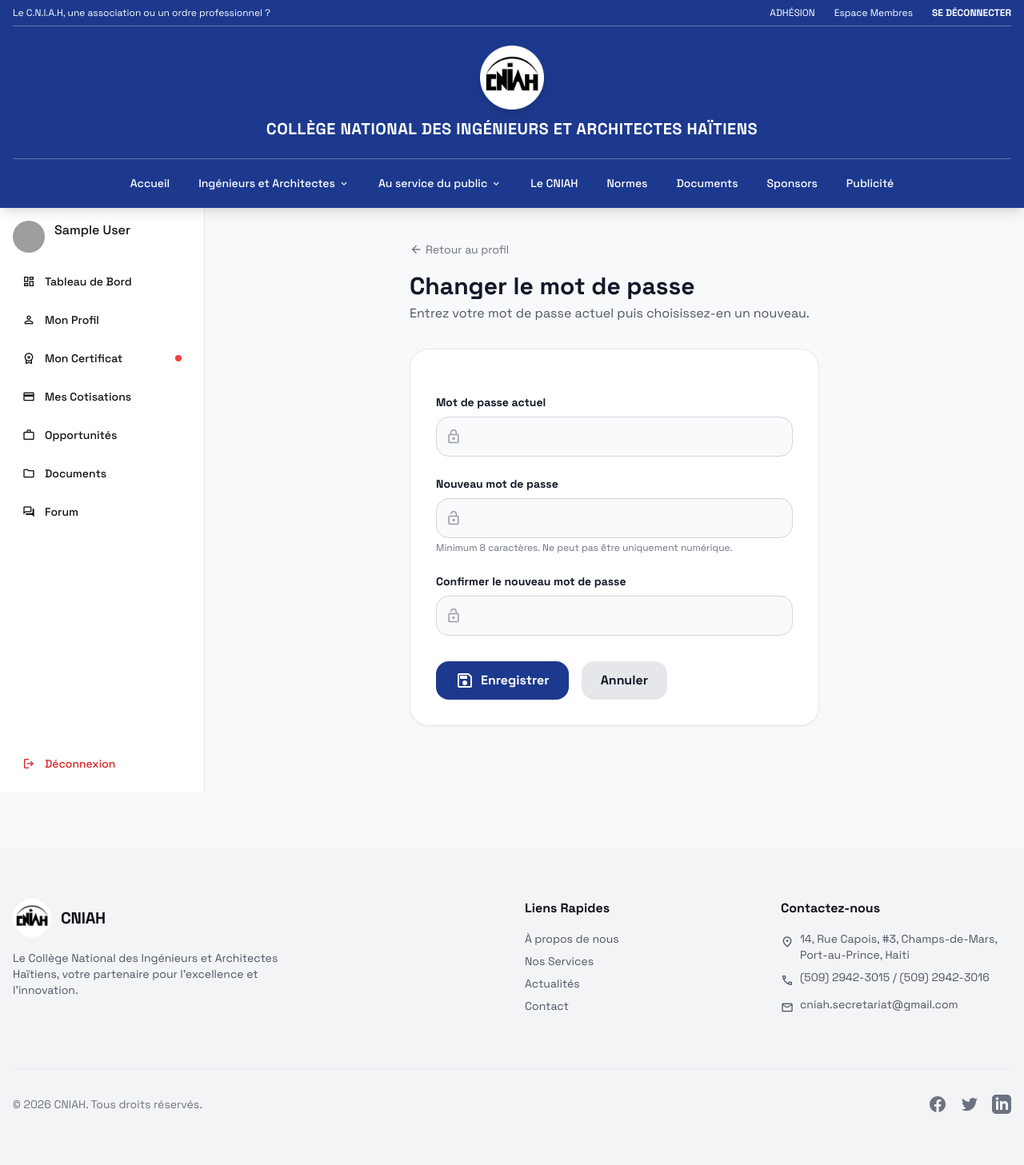
After one commit to Vaillantval/Tr-CNIAH, a Django app: page /membres/changer-mot-de-passe/ in a window 1280 px wide. The commit adds this page. Shown: the whole page at 80% size. Run offline with Django 5.2, Linux system fonts and the light colour scheme; the visitor is signed in with stand-in values (Sample User, id 1); parts of the project's set-up code (start-up, migrations or seed data) failed here and were passed over; some libraries are stand-ins or nearby versions; grey boxes are pictures that could not be loaded.

Commit message:
Feat: direct password-change form for CNIAH members (no email needed)
Add /membres/changer-mot-de-passe/ using Django's PasswordChangeView:
- Member enters current password + new password — no email required
- Styled with sidebar layout matching the rest of the member panel
- Success page redirects back to profile
- Profile "Changer le mot de passe" now links to this view instead of
  the email-based password-reset flow

Co-Authored-By: Claude Sonnet 4.6 <noreply@anthropic.com>

```diff
--- a/src/apps/members/urls.py
+++ b/src/apps/members/urls.py
@@ -1,5 +1,6 @@
 # src/apps/members/urls.py
 from django.urls import path
+from django.contrib.auth import views as auth_views
 from . import views
 
 app_name = 'members'
@@ -21,6 +22,19 @@ urlpatterns = [
     path('cotisations/<int:cotisation_id>/payer/', views.initier_paiement_cotisation, name='initier_paiement'),
     path('cotisations/retour/', views.retour_paiement_cotisation, name='retour_paiement'),
 
+    # Changement de mot de passe (membres connectés, sans email)
+    path('changer-mot-de-passe/',
+         auth_views.PasswordChangeView.as_view(
+             template_name='members/changer_mot_de_passe.html',
+             success_url='/membres/changer-mot-de-passe/succes/',
+         ),
+         name='changer_mot_de_passe'),
+    path('changer-mot-de-passe/succes/',
+         auth_views.PasswordChangeDoneView.as_view(
+             template_name='members/changer_mot_de_passe_succes.html',
+         ),
+         name='changer_mot_de_passe_succes'),
+
     # Forum
     path('forum/', views.forum, name='forum'),
     path('forum/categorie/<int:categorie_id>/', views.forum_categorie, name='forum_categorie'),
--- /dev/null
+++ b/src/templates/members/changer_mot_de_passe.html
@@ -0,0 +1,114 @@
+{% extends 'base.html' %}
+{% load static %}
+{% comment %} src/templates/members/changer_mot_de_passe.html {% endcomment %}
+
+{% block title %}Changer le mot de passe - Espace Membre CNIAH{% endblock %}
+
+{% block content %}
+<div class="flex flex-1 min-h-screen">
+    {% include 'members/components/sidebar.html' %}
+
+    <main class="flex-1 p-6 lg:p-10 bg-background-light dark:bg-background-dark">
+        <div class="max-w-lg mx-auto">
+            <div class="mb-8">
+                <a href="{% url 'members:mon_profil' %}" class="inline-flex items-center gap-1 text-sm text-gray-500 dark:text-gray-400 hover:text-primary mb-4">
+                    <span class="material-symbols-outlined text-base">arrow_back</span>
+                    Retour au profil
+                </a>
+                <h1 class="text-3xl font-black text-gray-900 dark:text-white">Changer le mot de passe</h1>
+                <p class="text-gray-600 dark:text-gray-400 mt-1">Entrez votre mot de passe actuel puis choisissez-en un nouveau.</p>
+            </div>
+
+            <div class="bg-white dark:bg-gray-800 rounded-xl border border-gray-200 dark:border-gray-700 shadow-sm p-8">
+                <form method="POST" class="space-y-6">
+                    {% csrf_token %}
+
+                    <!-- Mot de passe actuel -->
+                    <div>
+                        <label for="id_old_password" class="block text-sm font-bold text-gray-900 dark:text-white mb-2">
+                            Mot de passe actuel
+                        </label>
+                        <div class="relative">
+                            <span class="absolute inset-y-0 left-0 flex items-center pl-3 text-gray-400">
+                                <span class="material-symbols-outlined text-xl">lock</span>
+                            </span>
+                            <input type="password"
+                                   name="old_password"
+                                   id="id_old_password"
+                                   required
+                                   autocomplete="current-password"
+                                   class="w-full pl-10 pr-4 py-3 bg-gray-50 dark:bg-gray-900 border border-gray-300 dark:border-gray-600 rounded-lg text-gray-900 dark:text-white focus:ring-2 focus:ring-primary focus:border-transparent">
+                        </div>
+                        {% if form.old_password.errors %}
+                        <p class="mt-1 text-sm text-red-600 dark:text-red-400">{{ form.old_password.errors|join:", " }}</p>
+                        {% endif %}
+                    </div>
+
+                    <!-- Nouveau mot de passe -->
+                    <div>
+                        <label for="id_new_password1" class="block text-sm font-bold text-gray-900 dark:text-white mb-2">
+                            Nouveau mot de passe
+                        </label>
+                        <div class="relative">
+                            <span class="absolute inset-y-0 left-0 flex items-center pl-3 text-gray-400">
+                                <span class="material-symbols-outlined text-xl">lock_open</span>
+                            </span>
+                            <input type="password"
+                                   name="new_password1"
+                                   id="id_new_password1"
+                                   required
+                                   autocomplete="new-password"
+                                   class="w-full pl-10 pr-4 py-3 bg-gray-50 dark:bg-gray-900 border border-gray-300 dark:border-gray-600 rounded-lg text-gray-900 dark:text-white focus:ring-2 focus:ring-primary focus:border-transparent">
+                        </div>
+                        {% if form.new_password1.errors %}
+                        <p class="mt-1 text-sm text-red-600 dark:text-red-400">{{ form.new_password1.errors|join:", " }}</p>
+                        {% endif %}
+                        <p class="mt-1 text-xs text-gray-500 dark:text-gray-400">
+                            Minimum 8 caractères. Ne peut pas être uniquement numérique.
+                        </p>
+                    </div>
+
+                    <!-- Confirmation -->
+                    <div>
+                        <label for="id_new_password2" class="block text-sm font-bold text-gray-900 dark:text-white mb-2">
+                            Confirmer le nouveau mot de passe
+                        </label>
+                        <div class="relative">
+                            <span class="absolute inset-y-0 left-0 flex items-center pl-3 text-gray-400">
+                                <span class="material-symbols-outlined text-xl">lock_open</span>
+                            </span>
+                            <input type="password"
+                                   name="new_password2"
+                                   id="id_new_password2"
+                                   required
+                                   autocomplete="new-password"
+                                   class="w-full pl-10 pr-4 py-3 bg-gray-50 dark:bg-gray-900 border border-gray-300 dark:border-gray-600 rounded-lg text-gray-900 dark:text-white focus:ring-2 focus:ring-primary focus:border-transparent">
+                        </div>
+                        {% if form.new_password2.errors %}
+                        <p class="mt-1 text-sm text-red-600 dark:text-red-400">{{ form.new_password2.errors|join:", " }}</p>
+                        {% endif %}
+                    </div>
+
+                    {% if form.non_field_errors %}
+                    <div class="p-4 bg-red-50 dark:bg-red-900/20 border border-red-200 dark:border-red-800 rounded-lg">
+                        <p class="text-sm text-red-800 dark:text-red-200">{{ form.non_field_errors|join:", " }}</p>
+                    </div>
+                    {% endif %}
+
+                    <div class="flex gap-4 pt-2">
+                        <button type="submit"
+                                class="flex items-center gap-2 px-6 py-3 bg-primary hover:bg-primary/90 text-white rounded-lg font-bold transition-colors">
+                            <span class="material-symbols-outlined">save</span>
+                            Enregistrer
+                        </button>
+                        <a href="{% url 'members:mon_profil' %}"
+                           class="flex items-center gap-2 px-6 py-3 bg-gray-200 dark:bg-gray-700 hover:bg-gray-300 dark:hover:bg-gray-600 text-gray-900 dark:text-white rounded-lg font-bold transition-colors">
+                            Annuler
+                        </a>
+                    </div>
+                </form>
+            </div>
+        </div>
+    </main>
+</div>
+{% endblock %}
--- a/src/templates/members/profil.html
+++ b/src/templates/members/profil.html
@@ -225,7 +225,7 @@
                         <h2 class="text-lg font-bold text-gray-900 dark:text-white mb-4">
                             Sécurité
                         </h2>
-                        <a href="{% url 'password_reset' %}"
+                        <a href="{% url 'members:changer_mot_de_passe' %}"
                            class="flex items-center justify-between p-4 bg-gray-50 dark:bg-gray-900 rounded-lg hover:bg-gray-100 dark:hover:bg-gray-800 transition-colors">
                             <div class="flex items-center gap-3">
                                 <span class="material-symbols-outlined text-gray-600 dark:text-gray-400">lock</span>
```
Also changed, not shown: src/templates/members/changer_mot_de_passe_succes.html (added, +28 -0 lines).
